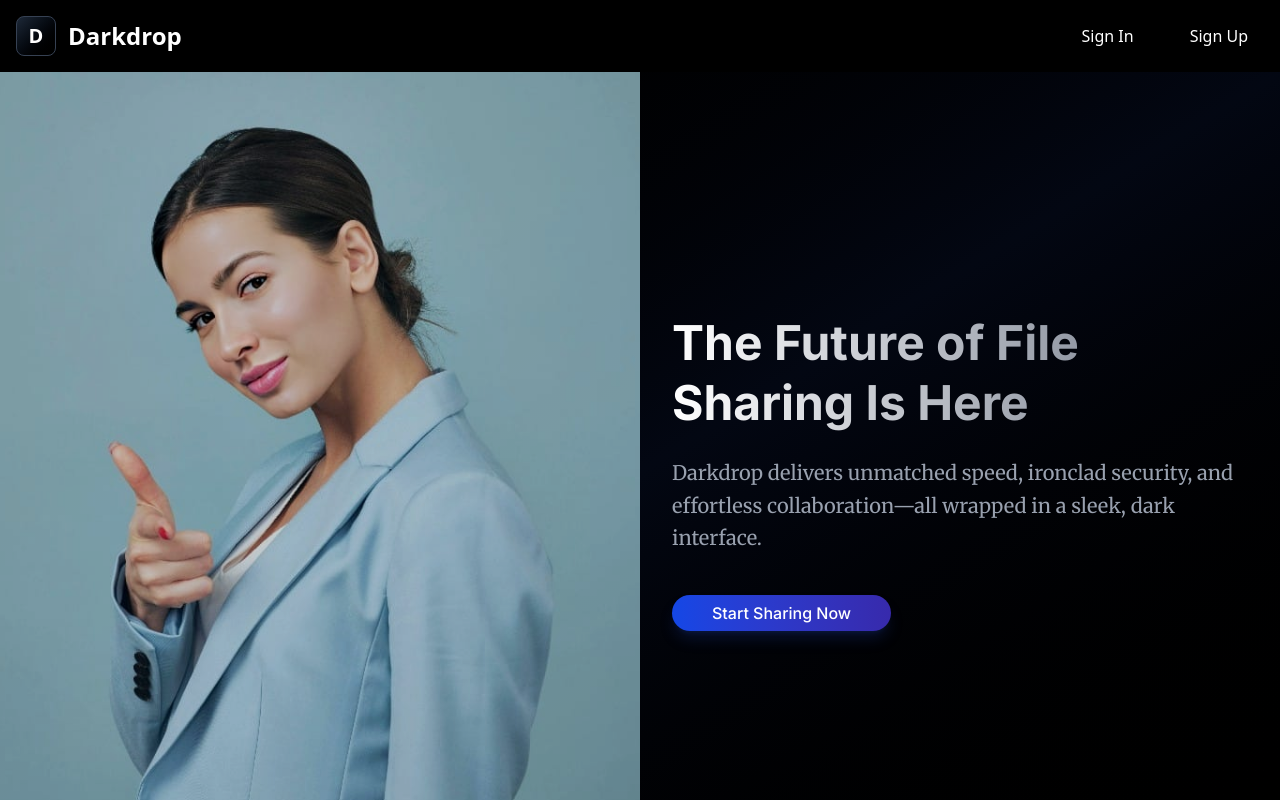
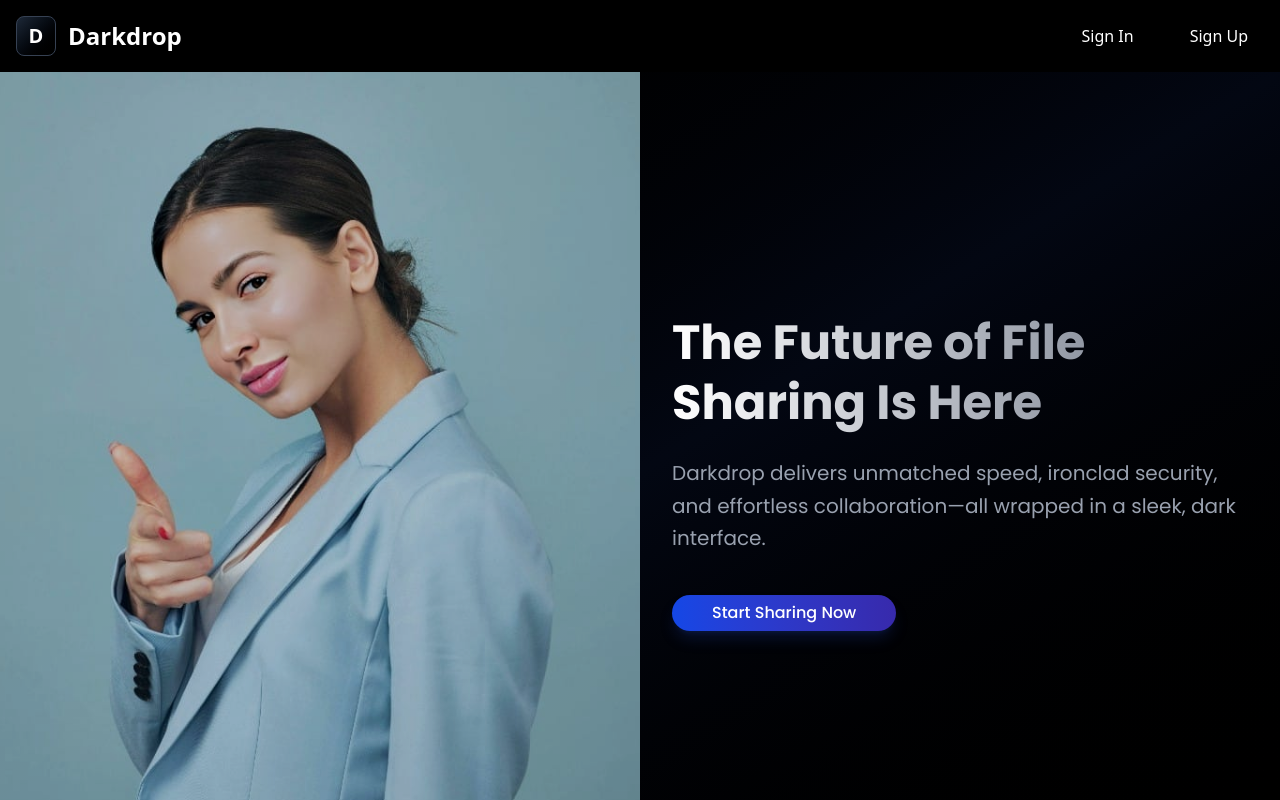
Before and after one commit to SUBHAM-6291/Dark-Drop, a Next.js app: page / in a window 1280 px wide. Shown: the top 800 px of the page. Built offline with nearby package versions, Linux system fonts and the light colour scheme.

Commit message:
Updated Hero component to use Poppins font via @fontsource/poppins

```diff
--- a/app/_components/Hero.tsx
+++ b/app/_components/Hero.tsx
@@ -4,19 +4,11 @@ import React from 'react';
 import Image from 'next/image';
 import { Button } from '@/components/ui/button';
 import { cn } from '@/lib/utils';
-import { Inter, Merriweather } from 'next/font/google';
 
-const inter = Inter({
-  subsets: ['latin'],
-  weight: ['700', '500'],
-  display: 'swap',
-});
-
-const merriweather = Merriweather({
-  subsets: ['latin'],
-  weight: '400',
-  display: 'swap',
-});
+// Import Poppins font
+import '@fontsource/poppins/700.css'; // For font-extrabold (h1)
+import '@fontsource/poppins/400.css'; // For regular text (p)
+import '@fontsource/poppins/500.css'; // For font-medium (button)
 
 const Hero = () => {
   return (
@@ -46,8 +38,7 @@ const Hero = () => {
         <div className="w-full md:w-1/2 text-center md:text-left px-8 py-12 z-10">
           <h1
             className={cn(
-              inter.className,
-              'text-4xl md:text-5xl font-extrabold mb-6 leading-tight bg-gradient-to-r from-white to-gray-500 bg-clip-text text-transparent'
+              'font-poppins text-4xl md:text-5xl font-extrabold mb-6 leading-tight bg-gradient-to-r from-white to-gray-500 bg-clip-text text-transparent'
             )}
           >
             The Future of File Sharing Is Here
@@ -55,8 +46,7 @@ const Hero = () => {
 
           <p
             className={cn(
-              merriweather.className,
-              'text-lg md:text-xl text-gray-400 mb-10 leading-relaxed'
+              'font-poppins text-lg md:text-xl text-gray-400 mb-10 leading-relaxed'
             )}
           >
             Darkdrop delivers unmatched speed, ironclad security, and effortless collaboration—all wrapped in a sleek, dark interface.
@@ -65,8 +55,7 @@ const Hero = () => {
           <Button
             type="button"
             className={cn(
-              inter.className,
-              'bg-gradient-to-r from-blue-700 to-indigo-800 text-white px-10 py-4',
+              'font-poppins bg-gradient-to-r from-blue-700 to-indigo-800 text-white px-10 py-4',
               'hover:from-blue-800 hover:to-indigo-900 transition-all duration-300',
               'text-base font-medium rounded-full shadow-lg shadow-blue-900/30'
             )}
--- a/app/globals.css
+++ b/app/globals.css
@@ -118,3 +118,32 @@
     @apply bg-background text-foreground;
   }
 }
+
+/* app/globals.css */
+@font-face {
+  font-family: 'Poppins';
+  src: url('@fontsource/poppins/files/poppins-latin-400-normal.woff2') format('woff2'),
+       url('@fontsource/poppins/files/poppins-latin-400-normal.woff') format('woff');
+  font-weight: 400;
+  font-display: swap;
+}
+
+@font-face {
+  font-family: 'Poppins';
+  src: url('@fontsource/poppins/files/poppins-latin-500-normal.woff2') format('woff2'),
+       url('@fontsource/poppins/files/poppins-latin-500-normal.woff') format('woff');
+  font-weight: 500;
+  font-display: swap;
+}
+
+@font-face {
+  font-family: 'Poppins';
+  src: url('@fontsource/poppins/files/poppins-latin-700-normal.woff2') format('woff2'),
+       url('@fontsource/poppins/files/poppins-latin-700-normal.woff') format('woff');
+  font-weight: 700;
+  font-display: swap;
+}
+
+.font-poppins {
+  font-family: 'Poppins', sans-serif;
+}
--- a/package.json
+++ b/package.json
@@ -9,6 +9,7 @@
     "lint": "next lint"
   },
   "dependencies": {
+    "@fontsource/poppins": "^5.2.5",
     "@hookform/resolvers": "^5.0.1",
     "@radix-ui/react-avatar": "^1.1.4",
     "@radix-ui/react-dialog": "^1.1.7",
```
Also changed, not shown: 1 other file (tests, documents, lock files or other folders).
